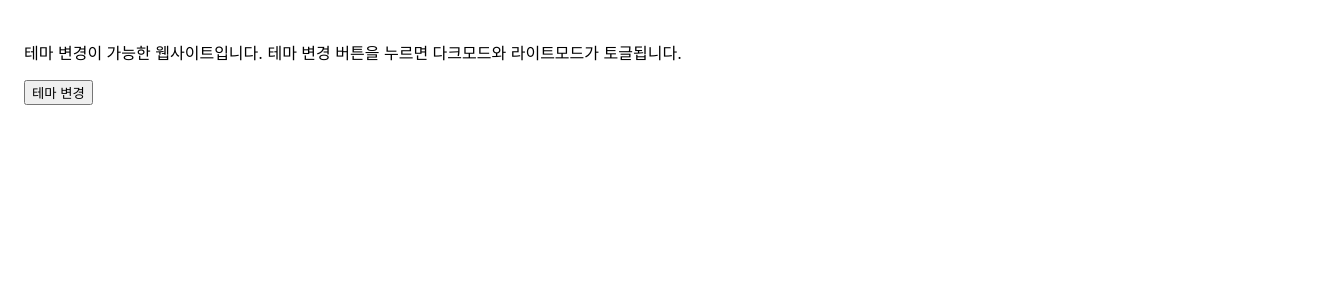
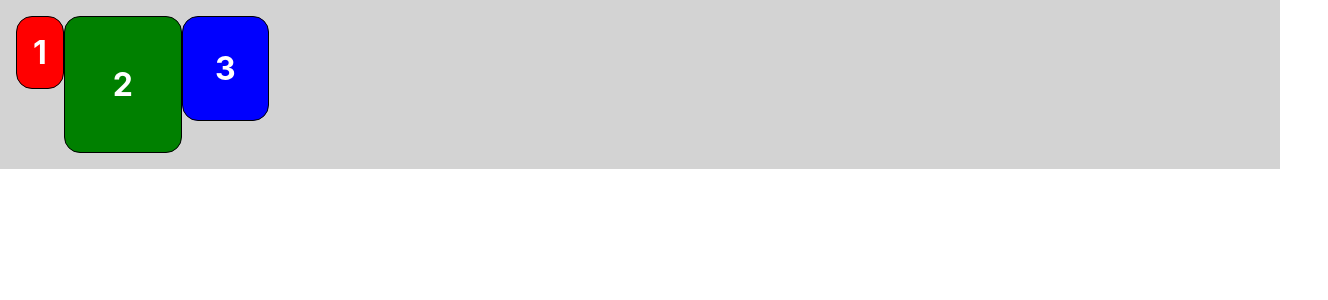
Before and after one commit to hjoo830/inflearn-react, a React (Create React App) app in the folder create-react-app/my-app/: page / in a window 1280 px wide. Shown: the top 300 px of the page, 1328 px wide, since content can reach past the window. Built offline with nearby package versions, Linux system fonts and the light colour scheme.

Commit message:
✨ styled-components를 사용하여 스타일링 해보기

```diff
--- /dev/null
+++ b/create-react-app/my-app/src/chapter_15/Blocks.jsx
@@ -0,0 +1,58 @@
+import styled from "styled-components";
+
+const Wrapper = styled.div`
+  padding: 1rem;
+  display: flex;
+  flex-direction: row;
+  align-items: flex-start;
+  justify-content: flex-start;
+  background-color: lightgrey;
+`;
+
+const Block = styled.div`
+  padding: ${(props) => props.padding};
+  border: 1px solid black;
+  border-radius: 1rem;
+  background-color: ${(props) => props.backgroundColor};
+  color: white;
+  font-size: 2rem;
+  font-weight: bold;
+  text-align: center;
+`;
+
+const blockItems = [
+  {
+    label: "1",
+    padding: "1rem",
+    backgroundColor: "red",
+  },
+  {
+    label: "2",
+    padding: "3rem",
+    backgroundColor: "green",
+  },
+  {
+    label: "3",
+    padding: "2rem",
+    backgroundColor: "blue",
+  },
+];
+
+function Blocks(props) {
+  return (
+    <Wrapper>
+      {blockItems.map((blockItem) => {
+        return (
+          <Block
+            padding={blockItem.padding}
+            backgroundColor={blockItem.backgroundColor}
+          >
+            {blockItem.label}
+          </Block>
+        );
+      })}
+    </Wrapper>
+  );
+}
+
+export default Blocks;
--- a/create-react-app/my-app/src/index.js
+++ b/create-react-app/my-app/src/index.js
@@ -16,12 +16,13 @@
 import Calculator from "./chapter_12/Calculator";
 import ProfileCard from "./chapter_13/ProfileCard";
 import DarkOrLight from "./chapter_14/DarkOrLight";
+import Blocks from "./chapter_15/Blocks";
 
 const root = ReactDOM.createRoot(document.getElementById("root"));
 
 root.render(
   <React.StrictMode>
-    <DarkOrLight />
+    <Blocks />
   </React.StrictMode>
 );
 
```
